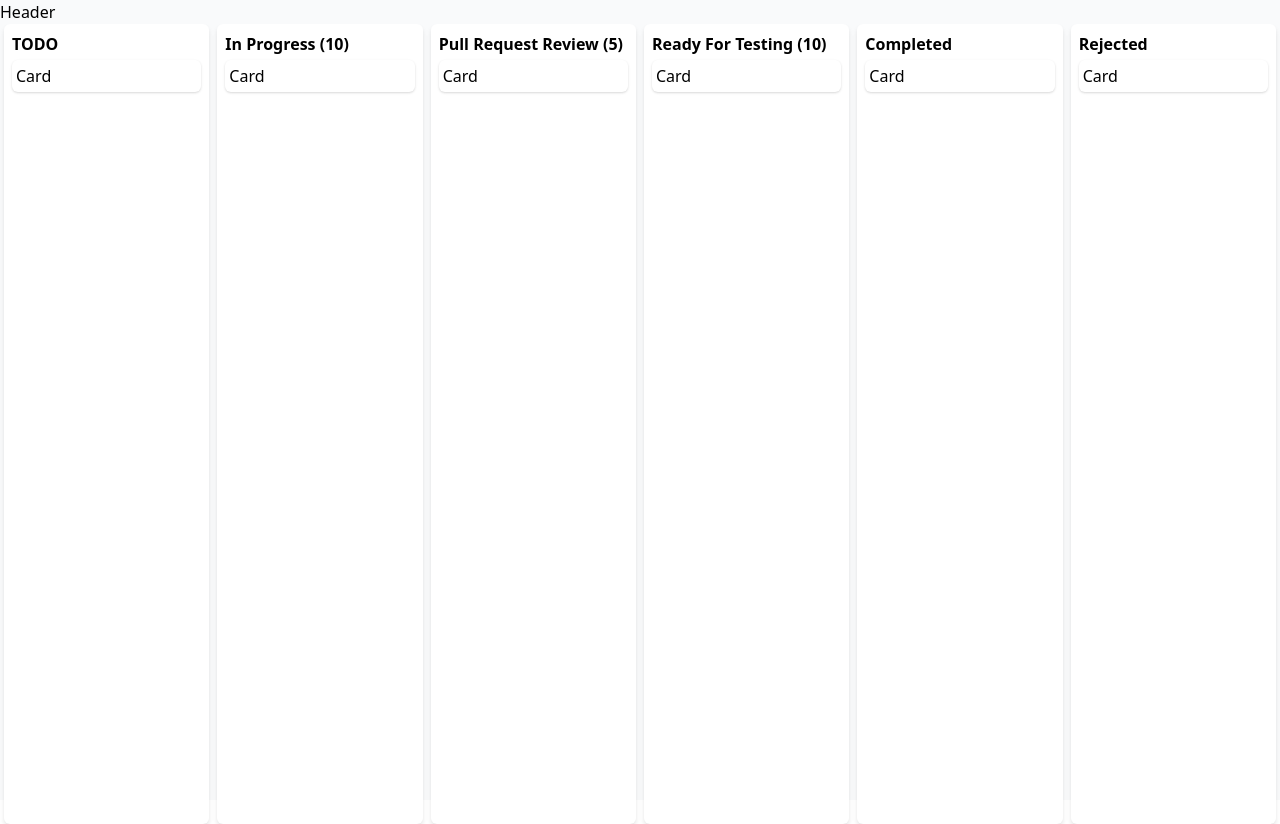
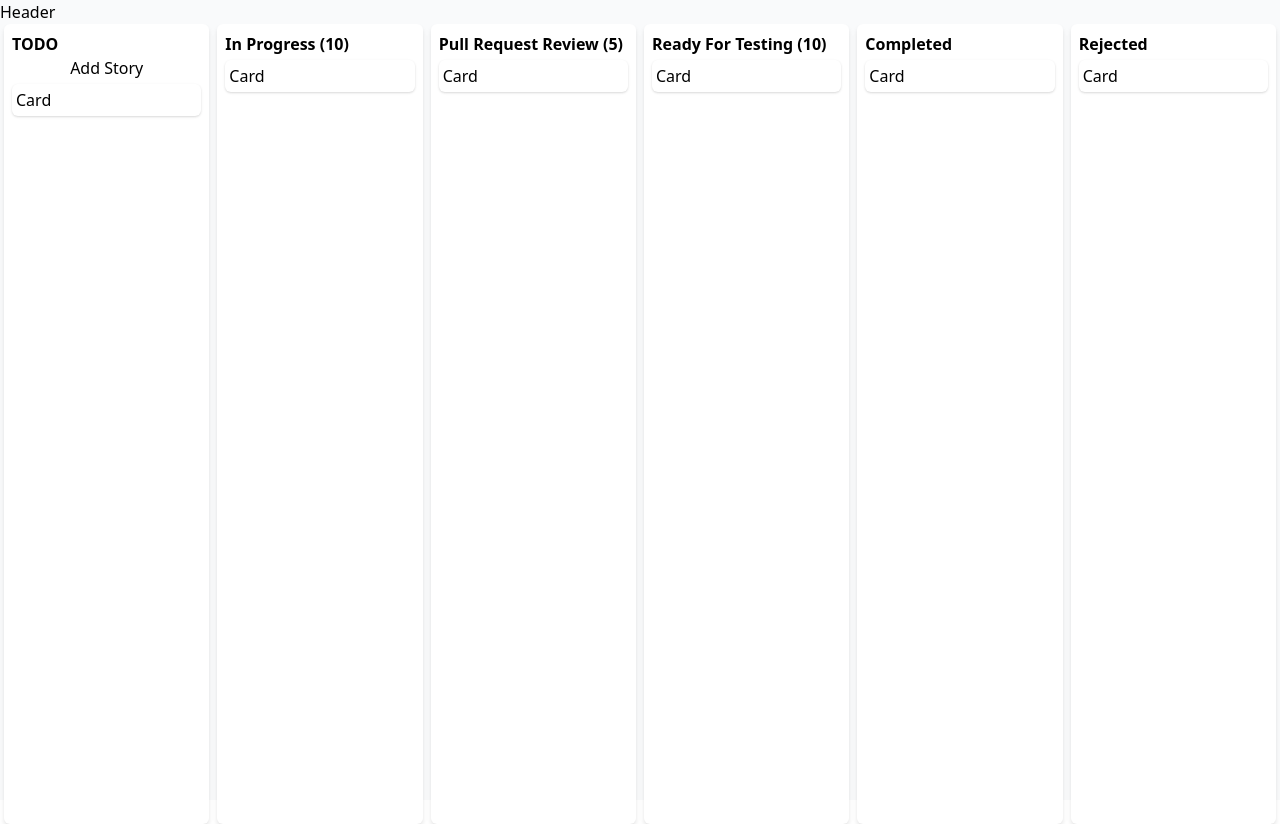
Before and after one commit to c-m-a/app-planner, a React (Create React App) app: page / in a window 1280 px wide. Built offline with nearby package versions, Linux system fonts and the light colour scheme.

Commit message:
Add: send status prop from Kanban to List

```diff
--- a/src/components/Kanban.js
+++ b/src/components/Kanban.js
@@ -7,6 +7,7 @@ export default function Kanban({ lists }) {
           <List
             key={list.id}
             title={list.title}
+            status={list.status}
             cards={list.userStories}
             wipLimits={list.wipLimits}
           />
```
